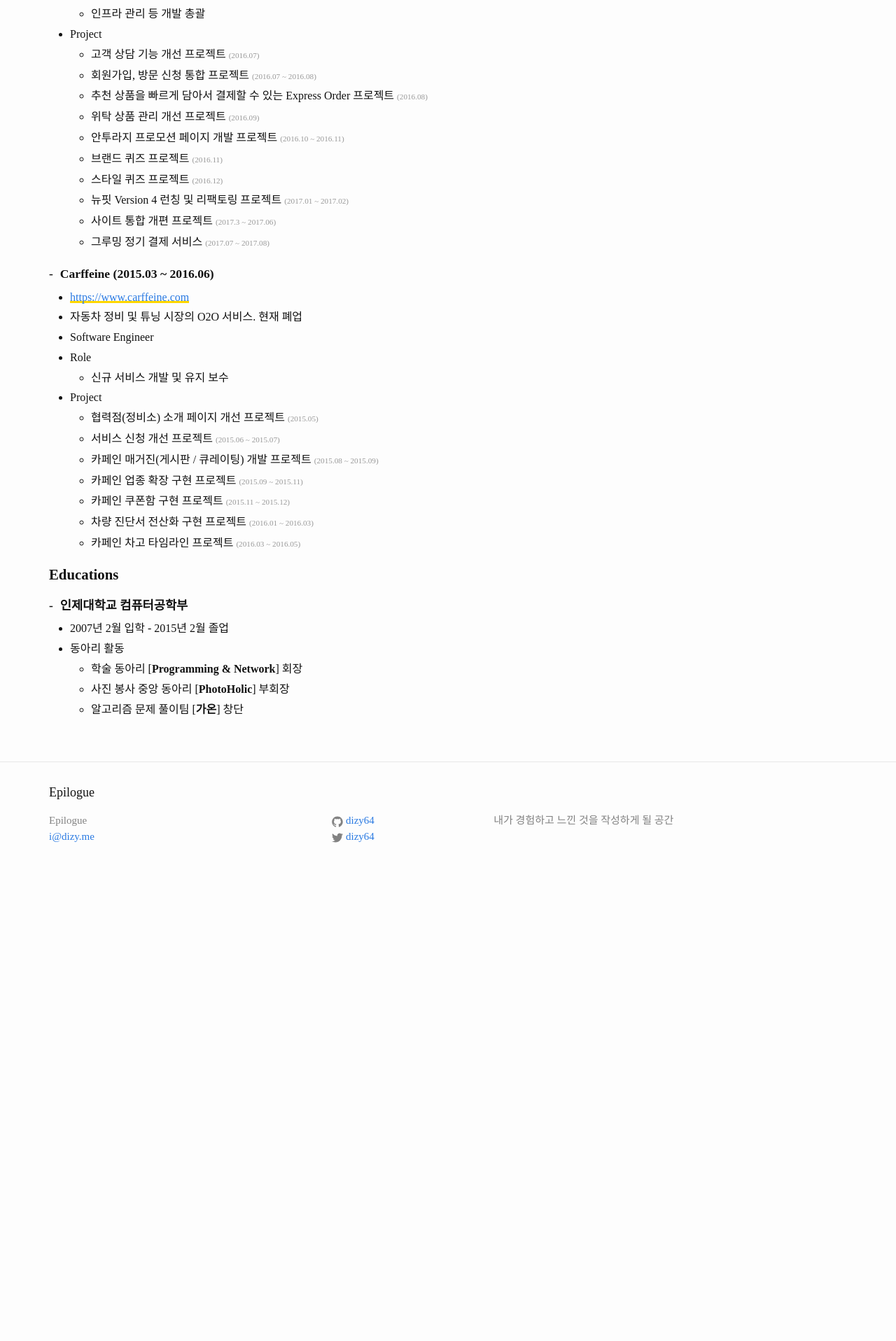
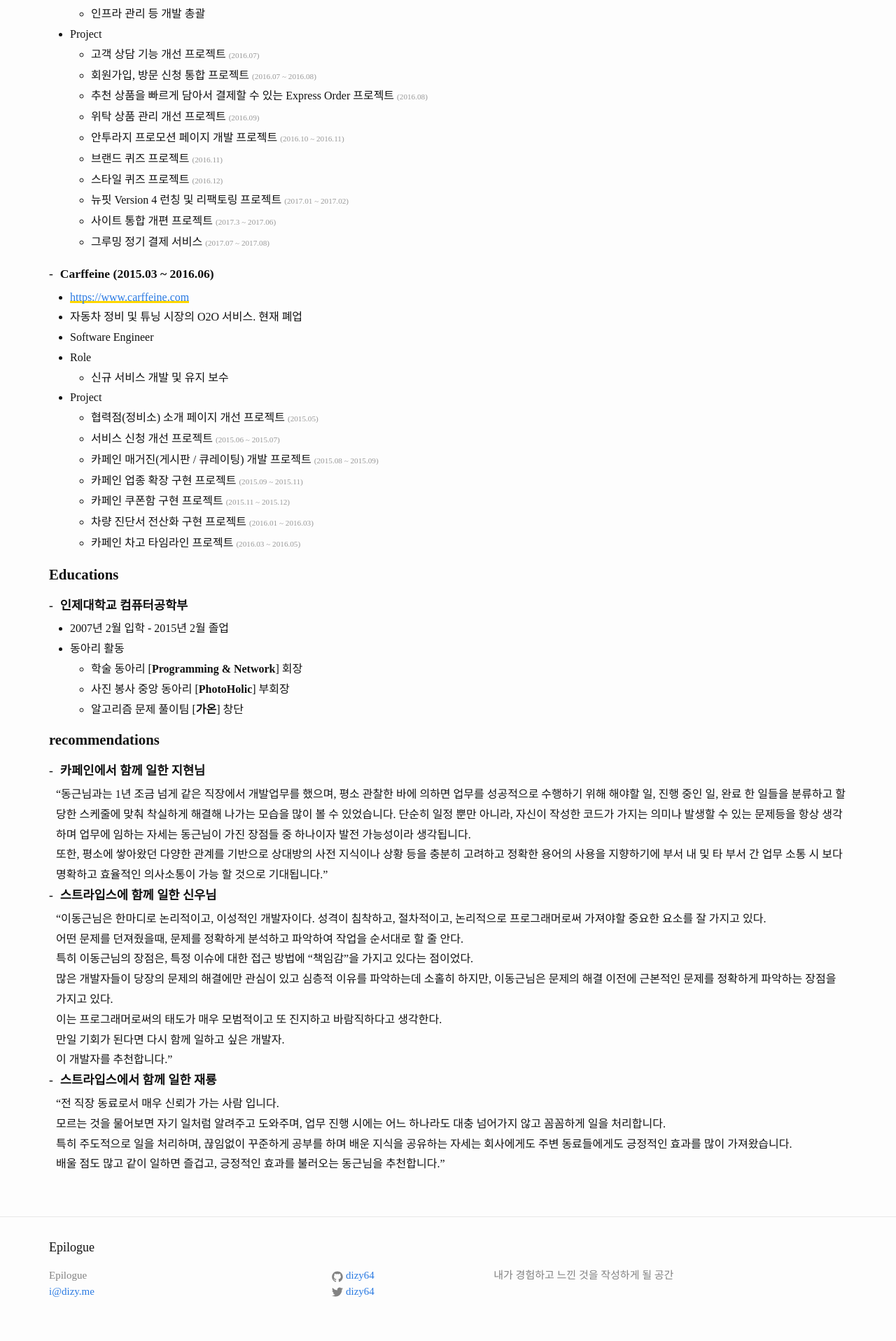
Before and after one commit to dizy64/dizy64.github.io, a Jekyll site: the page built from about/index.html, in a window 1280 px wide. Shown: the part 2605-4521 px from the top of the page at 70% size. Built offline with Jekyll 4.4.1, drawn with Linux system fonts in a browser that asks for light colours; before the commit the page ends 3871 px from its top, so only the background shows below that.

Commit message:
추천사 추가

```diff
--- a/_sass/_layout.scss
+++ b/_sass/_layout.scss
@@ -347,6 +347,12 @@
         }
       }
     }
+    &#recommendation {
+      q {
+        margin-left: 10px;
+        display: block;
+      }
+    }
   }
 }
 
--- a/about/index.html
+++ b/about/index.html
@@ -232,4 +232,29 @@ permalink: /about/
       </li>
     </ul>
   </section>
+
+  <section id="recommendation">
+    <h1>recommendations</h1>
+
+    <h2>카페인에서 함께 일한 지현님</h2>
+    <q>동근님과는 1년 조금 넘게 같은 직장에서 개발업무를 했으며, 평소 관찰한 바에 의하면 업무를 성공적으로 수행하기 위해 해야할 일, 진행 중인 일, 완료 한 일들을 분류하고 할당한 스케줄에 맞춰 착실하게 해결해 나가는 모습을 많이 볼 수 있었습니다. 단순히 일정 뿐만 아니라, 자신이 작성한 코드가 가지는 의미나 발생할 수 있는 문제등을 항상 생각하며 업무에 임하는 자세는 동근님이 가진 장점들 중 하나이자 발전 가능성이라 생각됩니다.<br/>
+      또한, 평소에 쌓아왔던 다양한 관계를 기반으로 상대방의 사전 지식이나 상황 등을 충분히 고려하고 정확한 용어의 사용을 지향하기에 부서 내 및 타 부서 간 업무 소통 시 보다 명확하고 효율적인 의사소통이 가능 할 것으로 기대됩니다.</q>
+
+    <h2>스트라입스에 함께 일한 신우님</h2>
+    <q>이동근님은 한마디로 논리적이고, 이성적인 개발자이다.
+       성격이 침착하고, 절차적이고, 논리적으로 프로그래머로써 가져야할 중요한 요소를 잘 가지고 있다.<br/>
+       어떤 문제를 던져줬을때, 문제를 정확하게 분석하고 파악하여 작업을 순서대로 할 줄 안다.<br/>
+       특히 이동근님의 장점은, 특정 이슈에 대한 접근 방법에 “책임감”을 가지고 있다는 점이었다.<br/>
+       많은 개발자들이 당장의 문제의 해결에만 관심이 있고 심층적 이유를 파악하는데 소홀히 하지만, 이동근님은 문제의 해결 이전에 근본적인 문제를 정확하게 파악하는 장점을 가지고 있다.</br>
+       이는 프로그래머로써의 태도가 매우 모범적이고 또 진지하고 바람직하다고 생각한다.<br/>
+       만일 기회가 된다면 다시 함께 일하고 싶은 개발자.<br/>
+       이 개발자를 추천합니다.</q>
+    <h2>스트라입스에서 함께 일한 재룡</h2>
+    <q>전 직장 동료로서 매우 신뢰가 가는 사람 입니다.
+       <br/>
+       모르는 것을 물어보면 자기 일처럼 알려주고 도와주며, 업무 진행 시에는 어느 하나라도 대충 넘어가지 않고 꼼꼼하게 일을 처리합니다.<br/>
+       특히 주도적으로 일을 처리하며, 끊임없이 꾸준하게 공부를 하며 배운 지식을 공유하는 자세는 회사에게도 주변 동료들에게도 긍정적인 효과를 많이 가져왔습니다.<br/>
+배울 점도 많고 같이 일하면 즐겁고, 긍정적인 효과를 불러오는 동근님을 추천합니다.</q>
+
+  </section>
 </div>
```
